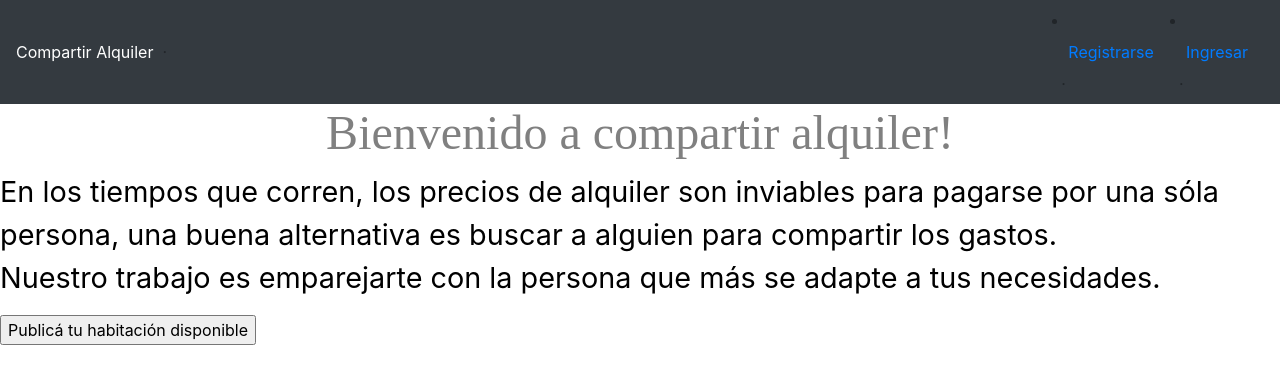
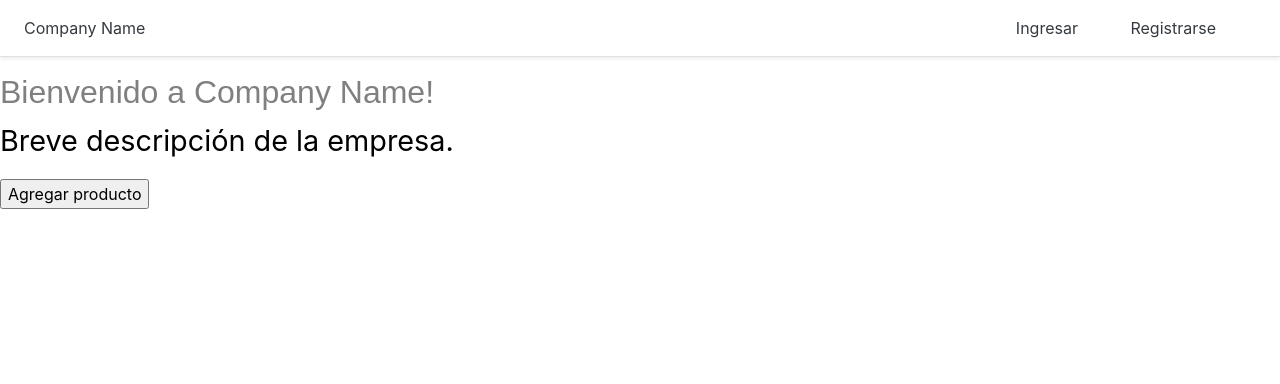
Before and after one commit to nahuelbrandan/company_website, a Django app: page / in a window 1280 px wide. Shown: the top 384 px of the page. Run offline with Django 3.2, Linux system fonts and the light colour scheme; some libraries are stand-ins or nearby versions.

Commit message:
nuevo navbar. Refactorizacion de los templates. Cambio en el nombre del proyecto

```diff
--- a/src/app/static/css/style.css
+++ b/src/app/static/css/style.css
@@ -1,8 +1,7 @@
 .title {
   color: grey;
-  font-size: 300%;
-  font-family:serif;
-  text-align: center;
+  font-size: 200%;
+  font-family:fantasy;
 }
 
 .description {
@@ -10,10 +9,6 @@
   font-size: 180%;
 }
 
-.white_ {
-  color: white;
-}
-
 .user_info h3, h4 {
   text-align: center;
 }
--- a/src/app/templates/home.html
+++ b/src/app/templates/home.html
@@ -1,33 +1,12 @@
-<html>
-
-<head>
-  {% load static %}
-  <link rel="stylesheet" type="text/css" href="{% static 'css/style.css' %}" />
-  <link rel="stylesheet" href="https://stackpath.bootstrapcdn.com/bootstrap/4.3.0/css/bootstrap.min.css" integrity="sha384-PDle/QlgIONtM1aqA2Qemk5gPOE7wFq8+Em+G/hmo5Iq0CCmYZLv3fVRDJ4MMwEA" crossorigin="anonymous">
-  <link href="//netdna.bootstrapcdn.com/bootstrap/3.0.0/css/bootstrap-glyphicons.css" rel="stylesheet">
-
-  <script src="https://code.jquery.com/jquery-3.3.1.slim.min.js" integrity="sha384-q8i/X+965DzO0rT7abK41JStQIAqVgRVzpbzo5smXKp4YfRvH+8abtTE1Pi6jizo" crossorigin="anonymous"></script>
-  <script src="https://cdnjs.cloudflare.com/ajax/libs/popper.js/1.14.7/umd/popper.min.js" integrity="sha384-UO2eT0CpHqdSJQ6hJty5KVphtPhzWj9WO1clHTMGa3JDZwrnQq4sF86dIHNDz0W1" crossorigin="anonymous"></script>
-  <script src="https://stackpath.bootstrapcdn.com/bootstrap/4.3.0/js/bootstrap.min.js" integrity="sha384-7aThvCh9TypR7fIc2HV4O/nFMVCBwyIUKL8XCtKE+8xgCgl/PQGuFsvShjr74PBp" crossorigin="anonymous"></script>
-</head>
-
-<body>
-  {% include 'navbar.html' %}
-  <h1 class='title'>Bienvenido a compartir alquiler!</h1>
+{% extends 'layout.html' %}
+{% block content %}
+  <h1 class='title'>Bienvenido a {{company_name}}!</h1>
 
   <p class='description'>
-    En los tiempos que corren, los precios de alquiler son inviables para pagarse
-    por una sóla persona, una buena alternativa es buscar a alguien para compartir los gastos.
-    <br>
-    Nuestro trabajo es emparejarte con la persona que más se adapte a tus necesidades.
+    Breve descripción de la empresa.
   </p>
 
-  <form action='{% url 'add_room' %}' method='GET'>
-    <input type="submit" value="Publicá tu habitación disponible">
+  <form action='{% url 'add_product' %}' method='GET'>
+    <input type="submit" value="Agregar producto">
   </form>
-
-
-
-</body>
-
-</html>
+{% endblock %}
--- /dev/null
+++ b/src/app/templates/layout.html
@@ -0,0 +1,18 @@
+<!DOCTYPE html>
+<html>
+<head>
+  {% load static %}
+  <link rel="stylesheet" type="text/css" href="{% static 'css/style.css' %}" />
+  <link rel="stylesheet" href="https://stackpath.bootstrapcdn.com/bootstrap/4.3.0/css/bootstrap.min.css" integrity="sha384-PDle/QlgIONtM1aqA2Qemk5gPOE7wFq8+Em+G/hmo5Iq0CCmYZLv3fVRDJ4MMwEA" crossorigin="anonymous">
+  <link href="//netdna.bootstrapcdn.com/bootstrap/3.0.0/css/bootstrap-glyphicons.css" rel="stylesheet">
+
+  <script src="https://code.jquery.com/jquery-3.3.1.slim.min.js" integrity="sha384-q8i/X+965DzO0rT7abK41JStQIAqVgRVzpbzo5smXKp4YfRvH+8abtTE1Pi6jizo" crossorigin="anonymous"></script>
+  <script src="https://cdnjs.cloudflare.com/ajax/libs/popper.js/1.14.7/umd/popper.min.js" integrity="sha384-UO2eT0CpHqdSJQ6hJty5KVphtPhzWj9WO1clHTMGa3JDZwrnQq4sF86dIHNDz0W1" crossorigin="anonymous"></script>
+</head>
+
+<body>
+  {% include 'navbar.html' %}
+  {% block content %}
+  {% endblock %}
+</body>
+</html>
--- a/src/app/templates/navbar.html
+++ b/src/app/templates/navbar.html
@@ -1,31 +1,13 @@
-<nav class="navbar navbar-expand-lg navbar-dark bg-dark">
+<div class="d-flex flex-column flex-md-row align-items-center p-3 px-md-4 mb-3 bg-white border-bottom shadow-sm">
+  <a class="my-0 mr-md-auto text-dark" href="{%url 'home'%}">{{company_name}}</a>
 
-  <a class="white_" href="{% url 'home'%}">Compartir Alquiler</a> &nbsp;&nbsp;·&nbsp;&nbsp;
-
-  <button class="navbar-toggler" type="button" data-toggle="collapse" data-target="#navbarSupportedContent" aria-controls="navbarSupportedContent" aria-expanded="false" aria-label="Toggle navigation">
-    <span class="navbar-toggler-icon"></span>
-  </button>
-
-  <div class="collapse navbar-collapse" id="navbarSupportedContent">
-    <ul class="navbar-nav mr-auto">
-    </ul>
-
+  <nav class="my-2 my-md-0 mr-md-3">
     {% if is_authenticated %}
-      <li class="nav-item">
-        <a class="nav-link" href="{% url 'me'%}"><span class="glyphicon glyphicon-user"></span> {{username}}</a> &nbsp;&nbsp;·&nbsp;&nbsp;
-      </li>
-
-      <li class="nav-item">
-        <a class="nav-link" href="{% url 'logout'%}"><span class="glyphicon glyphicon-log-out"></span>Salir</a> &nbsp;&nbsp;·&nbsp;&nbsp;
-      </li>
+      <a class="p-4 text-dark" href="{% url 'me'%}"><span class="glyphicon glyphicon-user"></span> {{username}}</a>
+      <a class="p-4 text-dark" href="{% url 'logout'%}"><span class="glyphicon glyphicon-log-out"></span> Salir</a>
     {% else %}
-      <li class="nav-item">
-        <a class="nav-link" href="/register"><span class="glyphicon glyphicon-user"></span>Registrarse</a> &nbsp;&nbsp;·&nbsp;&nbsp;
-      </li>
-
-      <li class="nav-item">
-        <a class="nav-link" href="/login"><span class="glyphicon glyphicon-log-in"></span>Ingresar</a> &nbsp;&nbsp;·&nbsp;&nbsp;
-      </li>
+      <a class="p-4 text-dark" href="{% url 'login'%}">Ingresar</a>
+      <a class="p-4 text-dark" href="{% url 'register'%}">Registrarse</a>
     {% endif %}
-  </div>
-</nav>
+  </nav>
+</div>
--- a/src/app/urls.py
+++ b/src/app/urls.py
@@ -8,6 +8,6 @@ urlpatterns = [
     path('register/', views.RegisterView.as_view(), name='register'),
     path('login/', views.LoginView.as_view(), name='login'),
     path('logout/', views.LogoutView.as_view(), name='logout'),
-    path('add_room/', views.AddRoomView.as_view(), name='add_room'),
+    path('add_product/', views.AddRoomView.as_view(), name='add_product'),
     path('me/', views.MeView.as_view(), name='me'),
 ]
--- a/src/app/views.py
+++ b/src/app/views.py
@@ -10,19 +10,26 @@ from .forms import UserForm, LoginForm, AddRoomForm
 from .models import Room
 from termcolor import cprint
 
+company_name = "Company Name"
+
+
 class HomeView(View):
     def get(self, req):
         context = {
             'is_authenticated': req.user.is_authenticated,
-            'username': req.user.username
+            'username': req.user.username,
+            'company_name': company_name
         }
         return render(req, 'home.html', context)
 
 
 class RegisterView(View):
     def get(self, req):
-        form = UserForm()
-        return render(req, 'register.html', {'form': form})
+        context = {
+            'form': UserForm(),
+            'company_name': company_name
+        }
+        return render(req, 'register.html', context)
 
     def post(self, req):
         # create a form instance and populate it with data from the req:
@@ -37,8 +44,11 @@ class RegisterView(View):
 
 class LoginView(View):
     def get(self, req):
-        form = LoginForm()
-        return render(req, 'login.html', {'form': form})
+        context = {
+            'form': LoginForm(),
+            'company_name': company_name
+        }
+        return render(req, 'login.html', context)
 
     def post(self, req):
         form = LoginForm(req.POST)
@@ -65,10 +75,14 @@ class LogoutView(View):
         logout(req)
         return HttpResponse('Saludos, esperamos que vuelva pronto.')
 
+
 class AddRoomView(View):
     def get(self, req):
-        form = AddRoomForm()
-        return render(req, 'add_room.html', {'form': form})
+        context = {
+            'form': AddRoomForm(),
+            'company_name': company_name
+        }
+        return render(req, 'add_product.html', context)
 
     def post(self, req):
         form = AddRoomForm(req.POST)
@@ -79,6 +93,7 @@ class AddRoomView(View):
 class MeView(View):
     def get(self, req):
         context = {
+            'company_name': company_name,
             'username': req.user.username,
             'user': req.user,
             'is_authenticated': req.user.is_authenticated
--- a/src/compartir_alquiler/settings.py
+++ b/src/enterprise_dropshipping/settings.py
@@ -1,5 +1,5 @@
 """
-Django settings for compartir_alquiler project.
+Django settings for enterprise_dropshipping project.
 
 Generated by 'django-admin startproject' using Django 2.1.5.
 
@@ -54,7 +54,7 @@ MIDDLEWARE = [
     'livereload.middleware.LiveReloadScript',
 ]
 
-ROOT_URLCONF = 'compartir_alquiler.urls'
+ROOT_URLCONF = 'enterprise_dropshipping.urls'
 
 TEMPLATES = [
     {
@@ -72,7 +72,7 @@ TEMPLATES = [
     },
 ]
 
-WSGI_APPLICATION = 'compartir_alquiler.wsgi.application'
+WSGI_APPLICATION = 'enterprise_dropshipping.wsgi.application'
 
 
 # Database
--- a/src/manage.py
+++ b/src/manage.py
@@ -3,7 +3,7 @@ import os
 import sys
 
 if __name__ == '__main__':
-    os.environ.setdefault('DJANGO_SETTINGS_MODULE', 'compartir_alquiler.settings')
+    os.environ.setdefault('DJANGO_SETTINGS_MODULE', 'enterprise_dropshipping.settings')
     try:
         from django.core.management import execute_from_command_line
     except ImportError as exc:
```
Also changed, not shown: src/app/templates/add_room.html (+4 -14 lines), src/app/templates/login.html (+3 -14 lines), src/app/templates/me.html (+3 -17 lines), src/app/templates/register.html (+3 -15 lines), README.md, src/enterprise_dropshipping/__init__.py (added), src/enterprise_dropshipping/urls.py (renamed from src/compartir_alquiler/urls.py), src/enterprise_dropshipping/wsgi.py (renamed from src/compartir_alquiler/wsgi.py), 1 other file.
